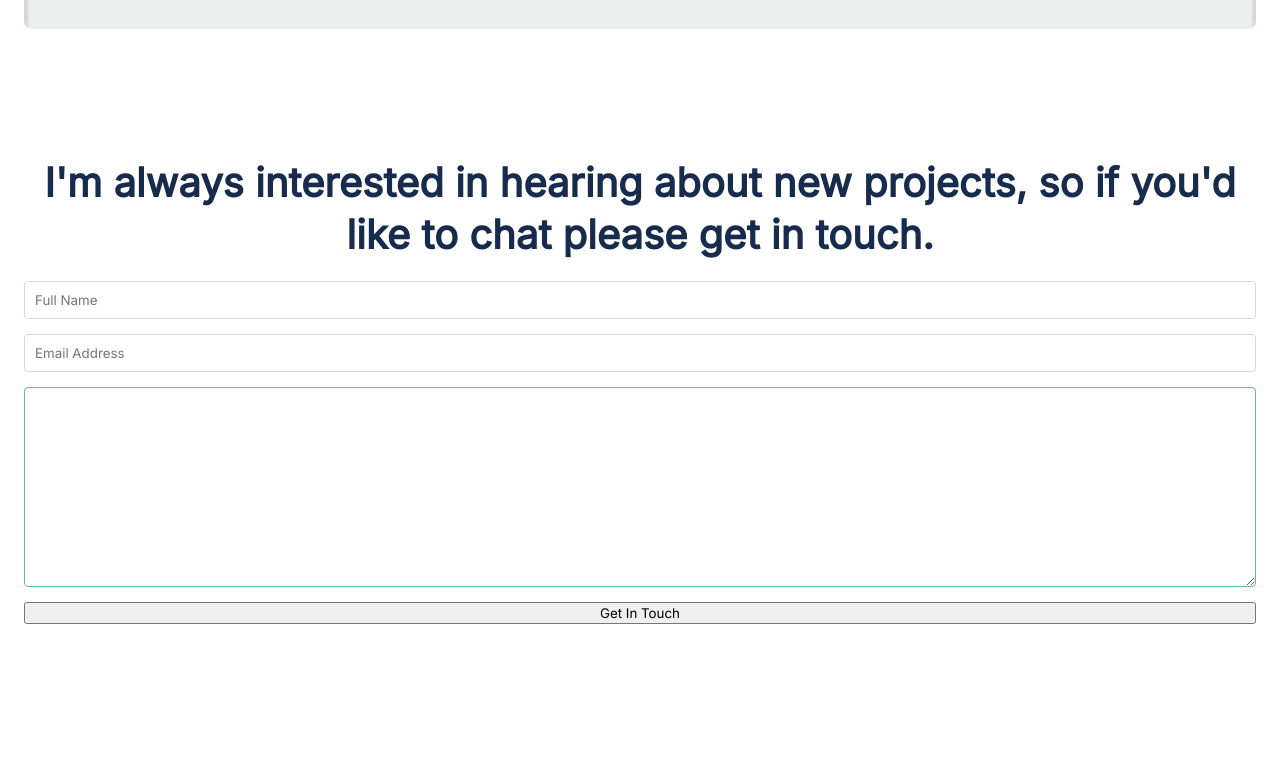
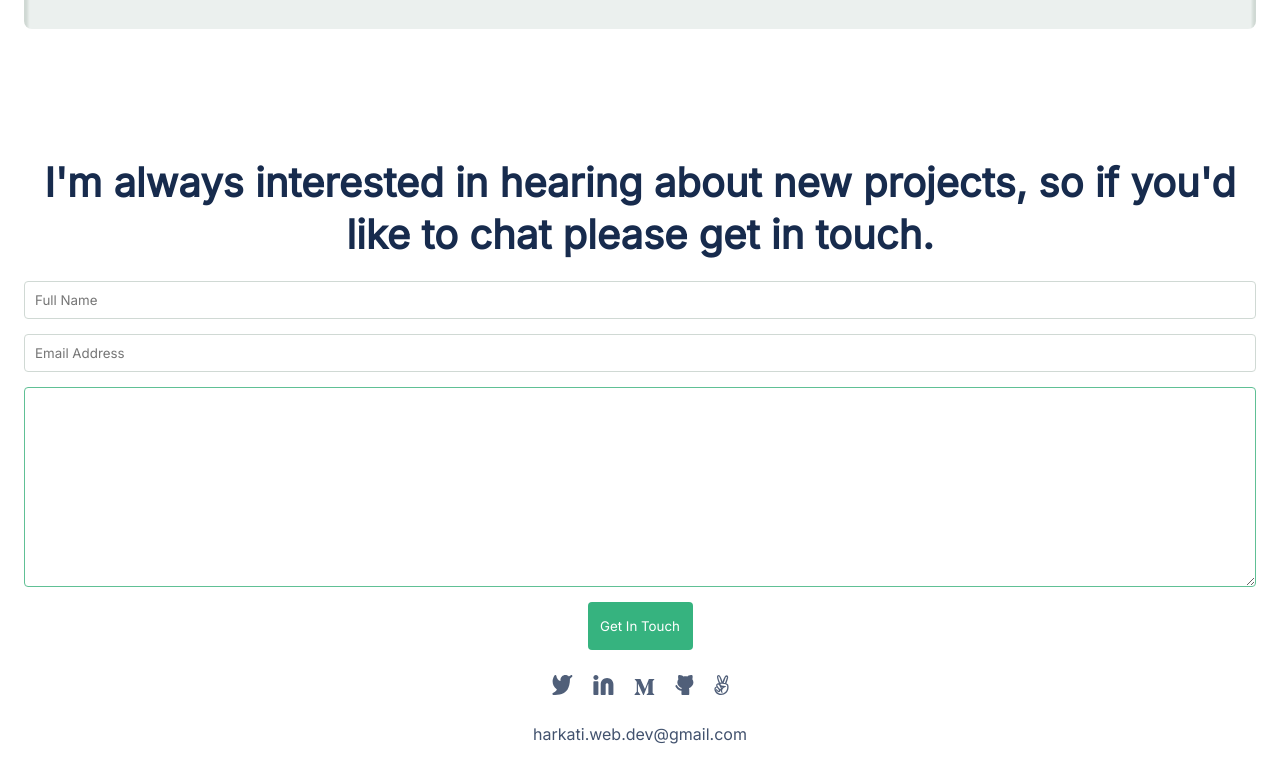
Before and after one commit to AHP15/Abdessittir.github, a plain HTML site: page index.html in a window 1280 px wide. Shown: the part 5408-6190 px from the top of the page. Before the commit the page ends 6096 px from the top, so only its background shows below. Drawn offline with Linux system fonts and the light colour scheme.

Commit message:
added styling to the form boxes and contact button

```diff
--- a/index.html
+++ b/index.html
@@ -229,6 +229,35 @@
 
                 <button class="contact-btn">Get In Touch</button>
             </form>
+            <ul class="social-media">
+                <li>
+                    <a href="https://twitter.com/AbdessittirHar1">
+                        <img src="./media/twitter.svg" alt="twitter" />
+                    </a>
+                </li>
+                <li>
+                    <a href="https://www.linkedin.com/in/abdessittir-harkati-a61b7324a/">
+                        <img src="./media/Linkedin icon.svg" alt="Linkedin" />
+                    </a>
+                </li>
+                <li>
+                    <a href="#">
+                        <img src="./media/medium.svg" alt="medium" />
+                    </a>
+                </li>
+                <li>
+                    <a href="https://github.com/Abdessittir">
+                        <img src="./media/github.svg" alt=" github" />
+                    </a>
+                </li>
+                <li>
+                    <a href="#">
+                        <img src="./media/angellist.svg" alt="angellist" />
+                    </a>
+                </li>
+            </ul>
+            <div class="email"><p>harkati.web.dev@gmail.com</p></div>
+
         </footer>
     </main>
 </body>
--- a/style.css
+++ b/style.css
@@ -251,6 +251,7 @@
   }
   .contact-form {
     display: flex;
+    align-items: center;
     flex-direction: column;
     gap: 15px;
     width: 100%;
@@ -269,5 +270,31 @@
     background: #fff;
     border: 1px solid #60c095;
     border-radius: 4px;
+    width: 100%;
+  }
+  .contact-btn{
+    background: #36B37F;
+    border-radius: 4px;
+
+    gap: 10px;
+    border: none;
+    outline: none;
+    width: 105px;
+    height: 48px;
+    color: #fff;
+  }
+  .social-media{
+    display: flex;
+    align-items: baseline;
+    margin: 15px;
+    padding-right: 40px;
+  }
+  .social-media li{
+    list-style: none;
+    margin: 10px;
+  }
+  .email{
+    color: #42526E;
+    font-family:'Inter', sans-serif;
   }
 }
```
